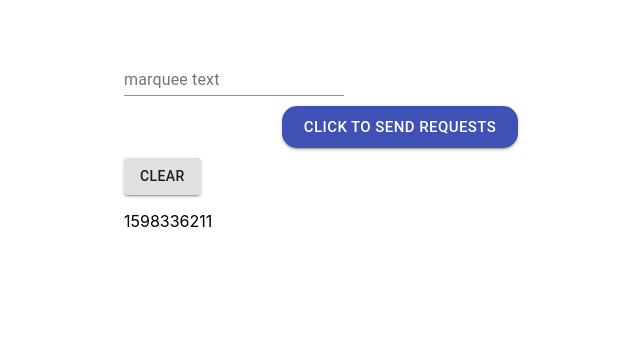
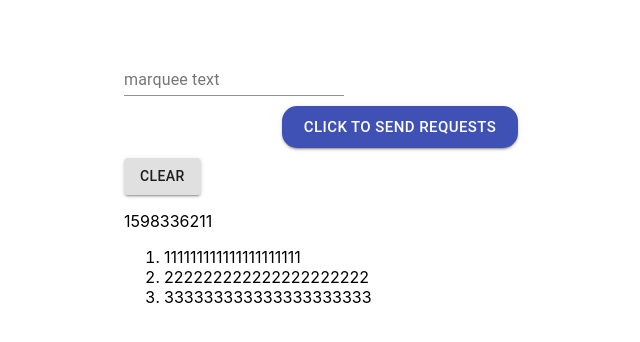
Before and after one commit to andy94077/React-pratice, a React (Create React App) app: page / in a window 1280 px wide. Shown: the top 342 px of the page, without its empty margins (240-880 px from the left). Built offline with nearby package versions, Linux system fonts and the light colour scheme.

Commit message:
Add Marquee with a little delay

```diff
--- a/src/App.js
+++ b/src/App.js
@@ -13,9 +13,9 @@ import Marquee from "./components/Marquee";
 export default function App() {
   const [text, setText] = useState("");
   const [marqueeList, setMarqueeList] = useState([
-    "You spin me right round, baby. Like a record, baby.1",
-    "You spin me right round, baby. Like a record, baby.2",
-    "You spin me right round, baby. Like a record, baby.3",
+    "111111111111111111111",
+    "222222222222222222222",
+    "333333333333333333333",
   ]);
   const [time, setTime] = useState(Math.floor(Date.now() / 1000));
   const { userId } = useSelector(selectUser);
@@ -73,6 +73,11 @@ export default function App() {
           clear
         </Button>
         <p>{time}</p>
+        <ol>
+          {marqueeList.map((item) => (
+            <li>{item}</li>
+          ))}
+        </ol>
       </Container>
     </>
   );
--- a/src/components/Marquee.js
+++ b/src/components/Marquee.js
@@ -1,4 +1,4 @@
-import React from "react";
+import React, { useState, useEffect } from "react";
 import "./Marquee.css";
 import { makeStyles } from "@material-ui/core";
 
@@ -14,7 +14,6 @@ const useStyles = makeStyles(() => ({
     display: "flex",
     listStyleType: "none",
     position: "absolute",
-    animation: "marquee 5s linear infinite",
   },
   child: {
     whiteSpace: "nowrap",
@@ -26,27 +25,23 @@ const useStyles = makeStyles(() => ({
 }));
 
 export default function Marquee(props) {
-  const { children } = props;
+  const { children, seconds = 5 } = props;
   const classes = useStyles();
-  // const [head, setHead] = useState(0);
+  const [head, setHead] = useState(0);
 
-  // useEffect(() => {
-  //   const timer = setInterval(() => {
-  //     setHead((prev) => (prev + 1) % children.length);
-  //   }, 5000);
-  //   return () => clearInterval(timer);
-  // }, []);
+  useEffect(() => {
+    setTimeout(() => {
+      setHead((prev) => (prev + 1) % children.length);
+    }, seconds * 1000);
+  }, [head]);
 
   return (
     <div className={classes.marquee}>
-      <ul className={classes.marqueeContainer}>
-        {children.map((item, index) =>
-          index === children.length - 1 ? (
-            <li className={classes.lastChild}>{item}</li>
-          ) : (
-            <li className={classes.child}>{item}</li>
-          )
-        )}
+      <ul
+        className={classes.marqueeContainer}
+        style={{ animation: `marquee ${seconds}s linear infinite` }}
+      >
+        <li className={classes.lastChild}>{children[head]}</li>
       </ul>
     </div>
   );
```
